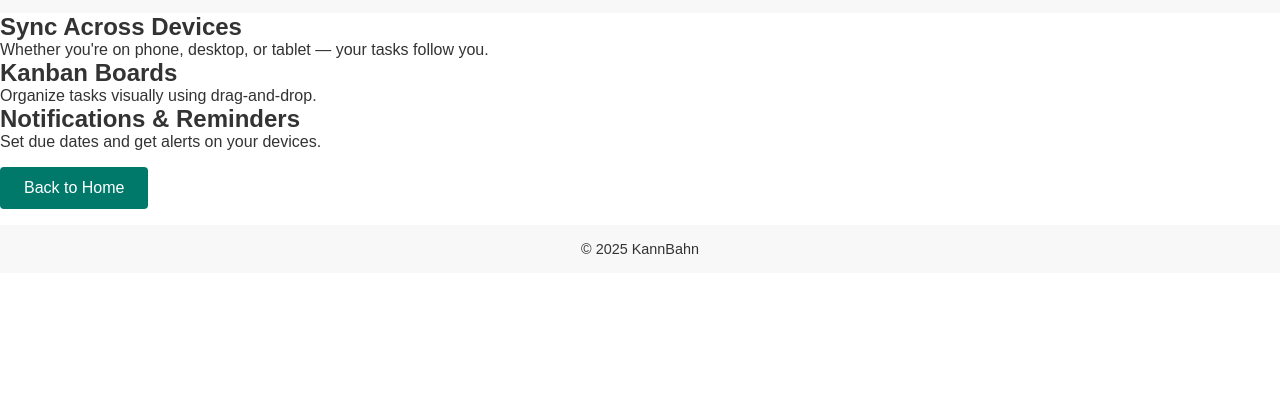
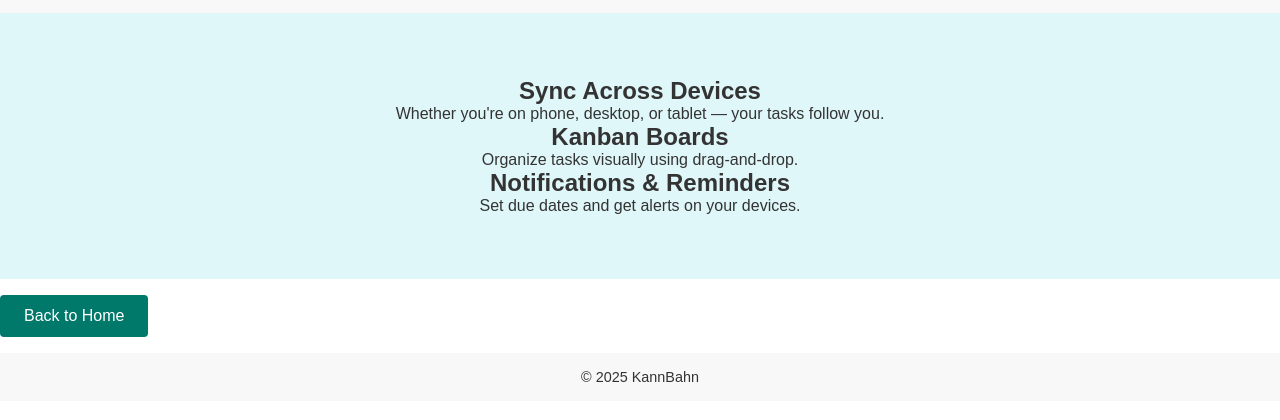
Before and after one commit to jsphu/bananas, a plain HTML site: page features.html in a window 1280 px wide. Shown: the part 74-494 px from the top of the page. Drawn offline with Linux system fonts and the light colour scheme.

Commit message:
fix styling

```diff
--- a/features.html
+++ b/features.html
@@ -8,17 +8,16 @@
 </head>
 <body>
   <header><a href="index.html">← Home</a><h1>Features</h1></header>
-  <section>
-    <h2>Sync Across Devices</h2>
+  <section class="hero">
+    <div><h2>Sync Across Devices</h2>
     <p>Whether you're on phone, desktop, or tablet — your tasks follow you.</p>
-  </section>
-  <section>
-    <h2>Kanban Boards</h2>
+    </div>
+    <div><h2>Kanban Boards</h2>
     <p>Organize tasks visually using drag-and-drop.</p>
-  </section>
-  <section>
-    <h2>Notifications & Reminders</h2>
+    </div>
+    <div><h2>Notifications & Reminders</h2>
     <p>Set due dates and get alerts on your devices.</p>
+    </div>
   </section>
   <a href="index.html" class="btn">Back to Home</a>
   <footer><p>&copy; 2025 KannBahn</p></footer>
```
